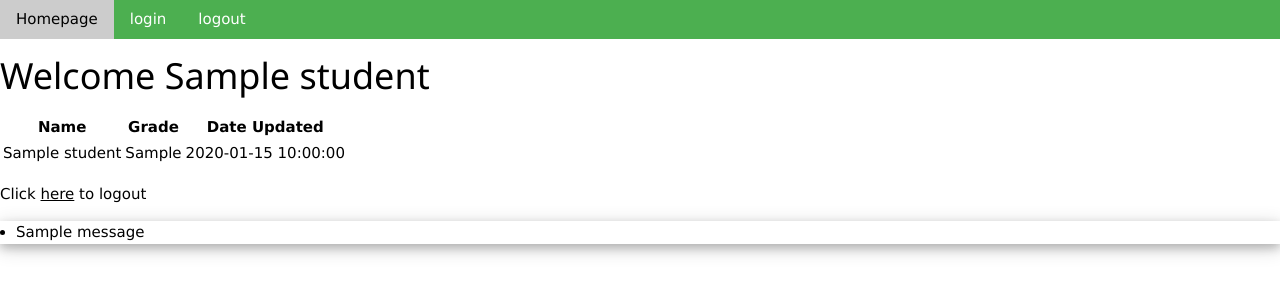
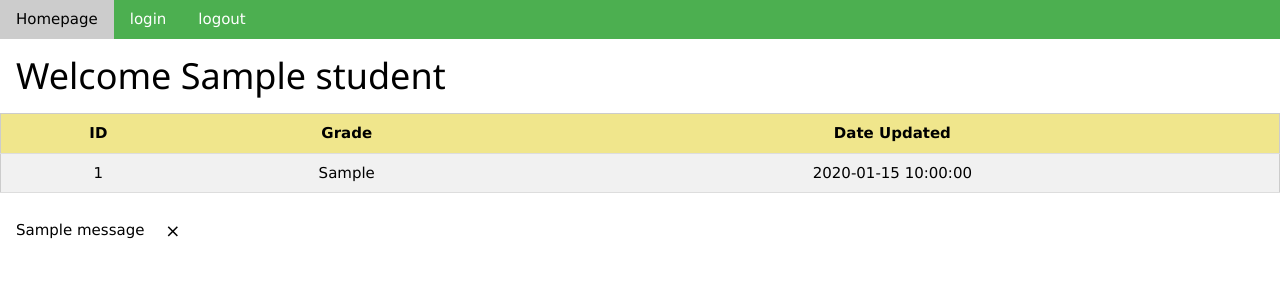
Before and after one commit to PhoenixUBW/Online-Grade-Distribution-System, a Flask app: template templates/student_homepage.html in a window 1280 px wide. Shown: the top 300 px of the page. Run offline with Flask 2, Linux system fonts and the light colour scheme; the template is opened without the code that fills it: most values are stand-ins (such as "Sample title", 1, 10 or a date in 2020); one stand-in notice (Sample message) is shown.

Commit message:
css and changes
more changes and adding css

```diff
--- a/application.py
+++ b/application.py
@@ -9,7 +9,7 @@ from config import DevConfig, ProductionConfig
 
 #wtforms, sqlalchemy, django, postgreSQL, bcrypt
 
-#TO-DO - change grade db to student info db, css/make it look good, securely kept keys
+#TO-DO - uses stacks to make forwards and back buttons, change grade db to student info db, css/make it look good, securely kept keys
 #teacher's comments?, attendance, behaviour, predicted grade, more modular update pages/functions, encrypted class codes and account types?, locks you out for time after failed attemps?
 
 app = Flask(__name__)
@@ -116,9 +116,11 @@ def list_ID():
         IDs.append(str(ID[0]))
     return IDs
 
-def user_required(user_name):
+def user_required(ID):
     if "ID" in session:
-        if session["ID"] == user_name:
+        var1 = session["ID"]
+        var2 = ID
+        if session["ID"] == ID:
             return True
         else:
             flash("You are not logged in as the required user to view this page")
@@ -129,7 +131,7 @@ def user_required(user_name):
 
 class Student():
     def __init__(self,ID):
-        with sqlite3.connect(config.get_grades_DB()) as con:
+        with sqlite3.connect(config.get_GRADES_DB()) as con:
             c = con.cursor()
             c.execute("SELECT grade, date FROM grades WHERE ID=?",(ID,))
             info = c.fetchall()[0]
@@ -147,7 +149,7 @@ class Teacher():
     def __init__(self,target):
         self.__target = target
     def update_grade(self,newgrade):
-        with sqlite3.connect(config.get_grades_DB()) as con:
+        with sqlite3.connect(config.get_GRADES_DB()) as con:
             c = con.cursor()
             c.execute("UPDATE grades SET grade=?, date=? WHERE ID=?",(crypter.encrypt(bytes(newgrade, "utf-8")), crypter.encrypt(bytes(str(date.today()), "utf-8")), self.__target))
 
@@ -229,12 +231,10 @@ def login():
             session["ID"] = config.get_ADMIN_USERNAME()
             return redirect(url_for("admin_homepage"))
         IDs = list_ID()
-        var1 = valid_ID(request.form["ID"])[0]
-        var2 = request.form["ID"]
         if valid_ID(request.form["ID"])[0] == True and request.form["ID"] in IDs:
             user = User(request.form["ID"])
             if valid_passphrase(request.form["passphrase"])[0] == True and check_password_hash(user.get_hashed_passphrase(),request.form["passphrase"]) == True: #ERROR HERE, fix using breakpoints, will just be small inconsistency
-                session["ID"] = user.get_ID()
+                session["ID"] = str(user.get_ID())
                 session["account_type"] = user.get_account_type()
                 flash("You have succesfully been logged in")
                 if user.get_account_type() == "student":
@@ -261,7 +261,7 @@ def teacher_homepage(teacher_ID):
     error = None
     if user_required(teacher_ID) == True:
         teacher = User(teacher_ID)
-        with sqlite3.connect(config.get_user_DB()) as con:
+        with sqlite3.connect(config.get_USER_DB()) as con:
             c = con.cursor()
             c.execute("SELECT ID FROM users WHERE account_type=? AND class_code=?",("student",teacher.get_class_code()))
             lt_students = c.fetchall()
--- a/templates/admin_create_user.html
+++ b/templates/admin_create_user.html
@@ -19,6 +19,5 @@
     <input class="w3-button" type="submit" value="Create user" />
 </form>
 <p>Click <a href="{{ url_for("admin_homepage") }}">here</a> to go back</p>
-<p>Click <a href="{{ url_for("logout") }}">here</a> to logout</p>
 
 {% endblock %}
--- a/templates/admin_delete_user.html
+++ b/templates/admin_delete_user.html
@@ -13,6 +13,5 @@
     <input class="w3-button" type="submit" value="Confirm" />
 </form>
 <p>Click <a href="{{ url_for("admin_homepage") }}">here</a> to go back</p>
-<p>Click <a href="{{ url_for("logout") }}">here</a> to logout</p>
 
 {% endblock %}
--- a/templates/admin_edit_attribute.html
+++ b/templates/admin_edit_attribute.html
@@ -19,6 +19,5 @@
     <input class="w3-button" type="submit" value="Update {{ attribute }}">
 </form>
 <p>Click <a href="{{ url_for("admin_homepage") }}">here</a> to go back</p>
-<p>Click <a href="{{ url_for("logout") }}">here</a> to logout</p>
 
 {% endblock %}
--- a/templates/admin_homepage.html
+++ b/templates/admin_homepage.html
@@ -30,6 +30,5 @@
 
 </table>
 <p><a href="{{ url_for("create_user") }}">Create New User </a></p>
-<p>Click <a href="{{ url_for("logout") }}">here</a> to logout</p>
 
 {% endblock %}
--- a/templates/base.html
+++ b/templates/base.html
@@ -12,13 +12,11 @@
 			<a href="{{ url_for("logout") }}" class="w3-bar-item w3-button">logout</a>
 		</div>
 		{% if error %}
-		<p class="w3-panel w3-red w3-card-4"><strong>Error:</strong> {{ error }}</p>
+		<p class="w3-panel w3-pale-red"><strong>Error: {{ error }} <span onclick="this.parentElement.style.display='none'" class="w3-button w3-large">&times;</span></strong> </p>
 		{% endif %}
 		{% block body %}{% endblock %}
-		<ul class="w3-panel w3-card-4">
-			{% for message in get_flashed_messages() %}
-			<li>{{ message }}</li>
-			{% endfor %}
-		</ul>
+		{% for message in get_flashed_messages() %}
+			<p class="w3-panel">{{ message }} <span onclick="this.parentElement.style.display='none'" class="w3-button w3-large w3-hover-pale-red">&times;</span></p></li>
+		{% endfor %}
 	</body>
 </html>
--- a/templates/login.html
+++ b/templates/login.html
@@ -5,7 +5,7 @@
 {% endblock %}
 
 {% block body %}
-<div class="w3-container">
+<div class="w3-container w3-margin">
     <h1>Please Login</h1>
     <form class="w3-card-4 w3-animate-left" actions="{{ url_for("login") }}" method="post">
         <input class="w3-input w3-border w3-hover-grey" type="text" placeholder="ID" name="ID" id="ID">
--- a/templates/student_homepage.html
+++ b/templates/student_homepage.html
@@ -6,20 +6,20 @@
 
 {% block body %}
 
-<h1>Welcome {{ student.get_name() }}</h1>
+<div>
+    <h1 class="w3-container">Welcome {{ student.get_name() }}</h1>
 
-<table>
-    <tr>
-        <th>Name</th>
+    <table class="w3-table-all w3-centered">
+        <tr class="w3-khaki">
+            <th>ID</th>
             <th>Grade</th>
             <th>Date Updated</th>
         </tr>
         <tr>
-        <td>{{ student.get_name() }}</td>
+            <td>{{ student.get_ID() }}</td>
             <td>{{ student.student.get_grade() }}</td>
             <td>{{ student.student.get_date_grade() }}</td>
         </tr>
     </table>
-<p>Click <a href="{{ url_for("logout") }}">here</a> to logout</p>
-
+</div>
 {% endblock %}
--- a/templates/teacher_update_grade.html
+++ b/templates/teacher_update_grade.html
@@ -27,6 +27,5 @@
     <input type="submit" value="Update grade">
 </form>
 <p>Click <a href="/teacher/{{ teacher.get_ID() }}">here</a> to go back</p>
-<p>Click <a href="{{ url_for("logout") }}">here</a> to logout</p>
 
 {% endblock %}
```
Also changed, not shown: templates/teacher_homepage.html (+5 -9 lines), grades.db. Lines whose indentation alone changed are shown as unchanged.
